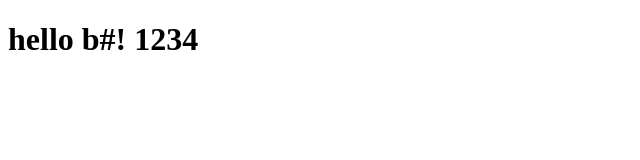
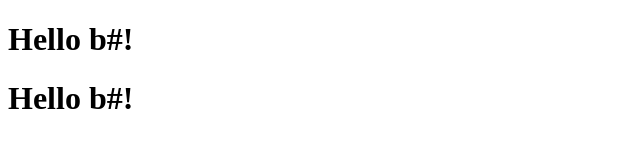
Before and after one commit to d7oomgh/web-test, a plain HTML site: page site/index.html in a window 1280 px wide. Shown: the whole page, without its empty margins (0-640 px from the left). Drawn offline with Linux system fonts and the light colour scheme.

Commit message:
first change

```diff
--- a/site/index.html
+++ b/site/index.html
@@ -3,9 +3,10 @@
 <head>
 	<meta charset="utf-8">
 	<meta name="viewport" content="width=device-width, initial-scale=1">
-	<title>hello d7oom</title>
+	<title>Hello D7oom</title>
 </head>
 <body>
-<h1>hello b#! 1234  </h1>
+<h1>Hello b#! </h1>
+<h1>Hello b#! </h1>
 </body>
 </html>
```
